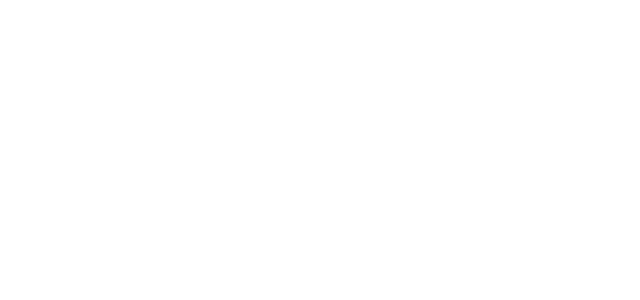
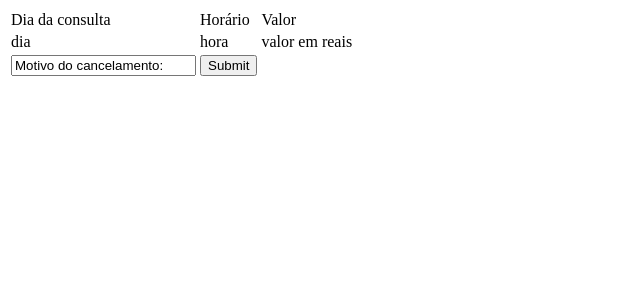
Before and after one commit to ES2-UFPI/seyfert-frontend, a Next.js app: page /consulta/medicoCancelaConsulta in a window 1280 px wide. Shown: the top 300 px of the page, without its empty margins (0-640 px from the left). Built offline with nearby package versions, Linux system fonts and the light colour scheme.

Commit message:
modificando a tela de cancelamento de consulta

```diff
--- a/src/pages/consulta/medicoCancelaConsulta.tsx
+++ b/src/pages/consulta/medicoCancelaConsulta.tsx
@@ -7,6 +7,24 @@ export default function medicoCancelaConsulta(){
     return(
     <>
     <table>
+        <tr>
+            <td>Dia da consulta</td>
+            <td>Horário</td>
+            <td>Valor</td>
+
+
+        </tr>
+        <tr>
+            <td>dia</td>
+            <td>hora</td>
+            <td>valor em reais</td>
+
+
+        </tr>
+        <tr>
+            <td><input type = "text" value = "Motivo do cancelamento:"  /></td>
+            <td><input type = "submit"/></td>
+        </tr>
 
 
 
```
